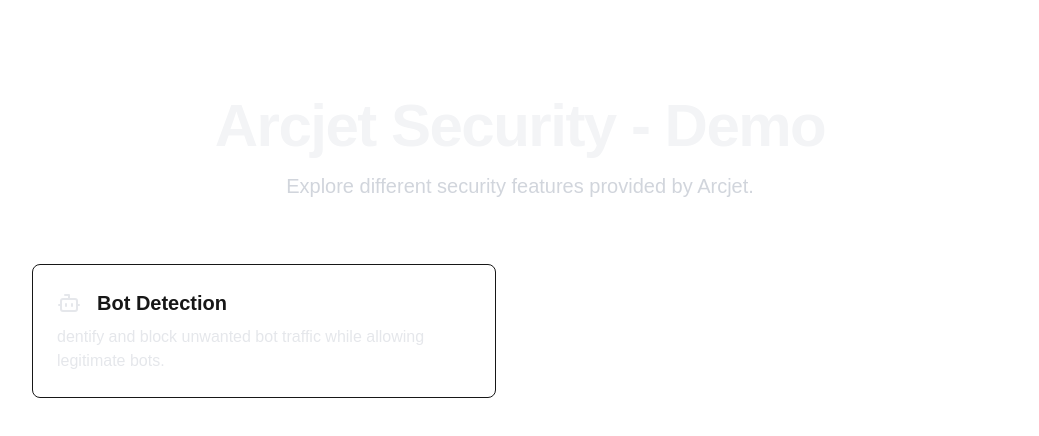
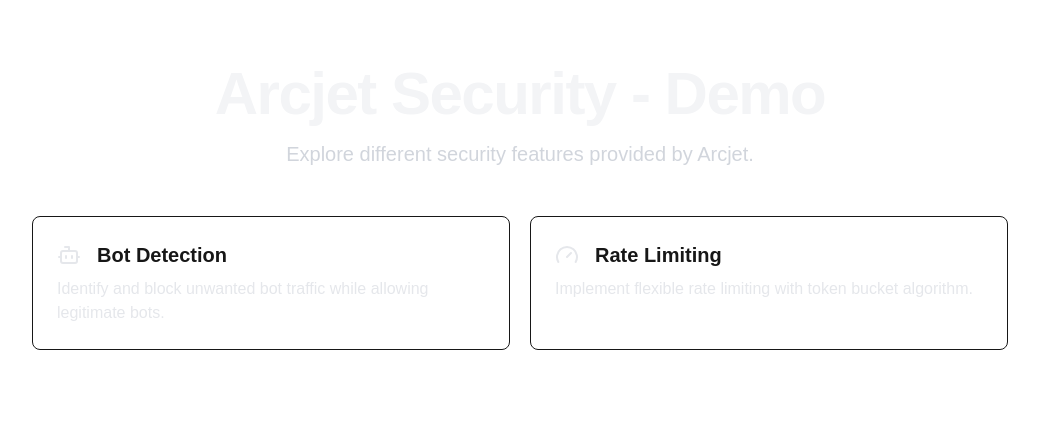
Before and after one commit to DevFreAkeD/arcjet-security-demo, a Next.js app: page / in a window 1280 px wide. Shown: the top 436 px of the page, without its empty margins (120-1159 px from the left). Built offline with nearby package versions, Linux system fonts and the light colour scheme.

Commit message:
Update layout and add new demo to demos list

```diff
--- a/app/page.tsx
+++ b/app/page.tsx
@@ -4,8 +4,8 @@
 export default function Home() {
   return (
     <main className="min-h-screen">
-      <div className="max-w-5xl mx-auto py-16 px-4 sm:py-24 sm:px-6">
-        <div className="text-center space-y-4 mb-16">
+      <div className="max-w-5xl mx-auto py-12 px-4 sm:py-16 sm:px-6">
+        <div className="text-center space-y-4 mb-12">
           <h1 className="text-4xl font-extrabold tracking-tight text-gray-100 sm:text-5xl md:text-6xl">
             Arcjet Security - Demo
           </h1>
@@ -14,7 +14,7 @@
           </p>
         </div>
 
-        <div className="grid grid-cols-1 gap-8 md:grid-cols-2 lg:gap-12">
+        <div className="grid grid-cols-1 gap-5 md:grid-cols-2 lg:gap-5">
           {demos.map((demo) => (
             <Card key={demo.title} {...demo} />
           ))}
--- a/data/index.js
+++ b/data/index.js
@@ -1,14 +1,21 @@
-import { Bot } from "lucide-react";
+import { Bot, Gauge } from "lucide-react";
 
 const demoIcons = {
     bot: <Bot className="w-6 h-6" />,
+    gauge: <Gauge className="w-6 h-6" />,
 };
 
 export const demos = [
   {
     title: "Bot Detection",
-    description: "dentify and block unwanted bot traffic while allowing legitimate bots.",
+    description: "Identify and block unwanted bot traffic while allowing legitimate bots.",
     href: "/demo/bot-detection",
     icon: demoIcons.bot,
-  }
+  },
+  {
+    title: "Rate Limiting",
+    description: "Implement flexible rate limiting with token bucket algorithm.",
+    href: "/demo/rate-limit",
+    icon: demoIcons.gauge,
+  },
 ];
```
